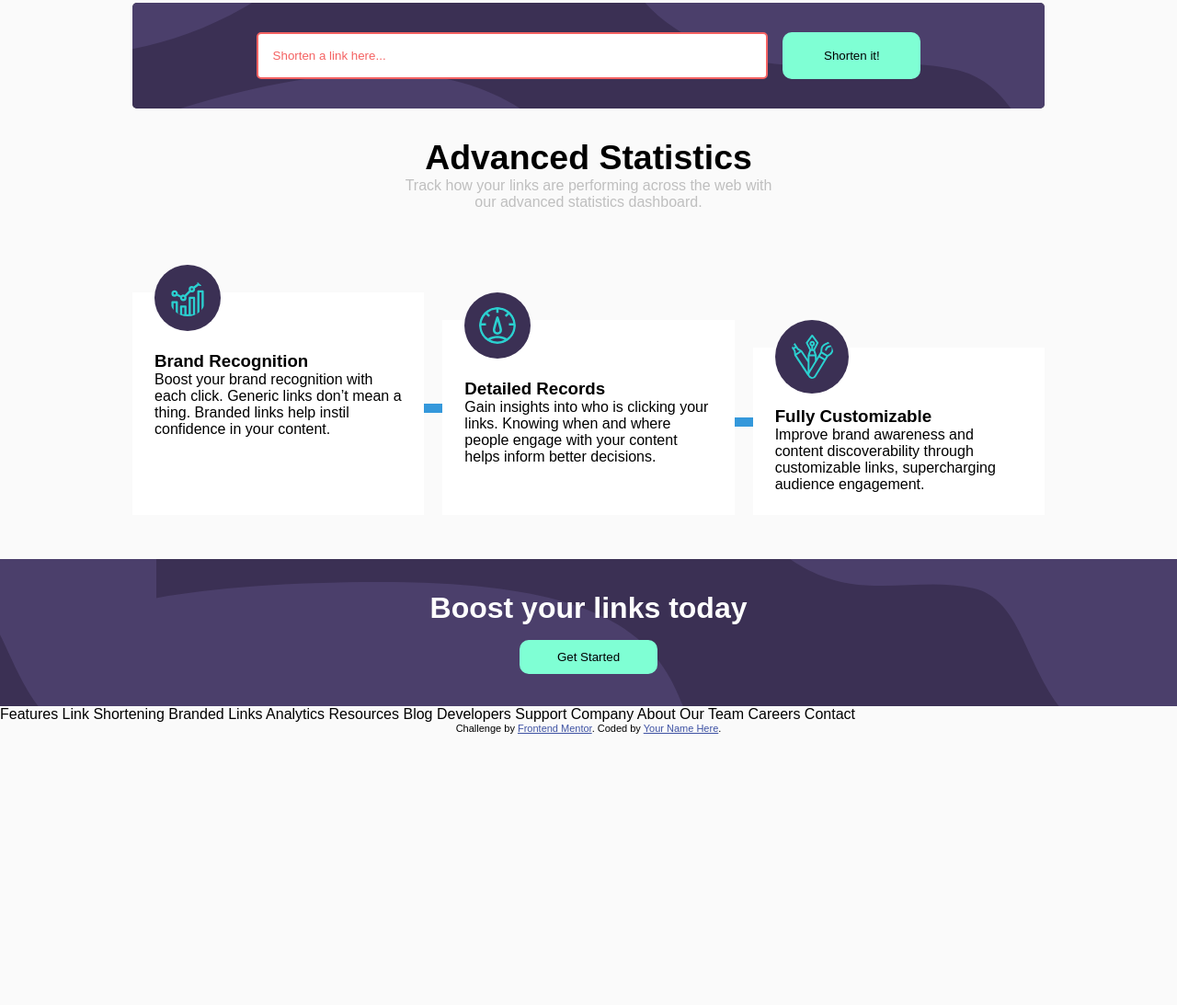
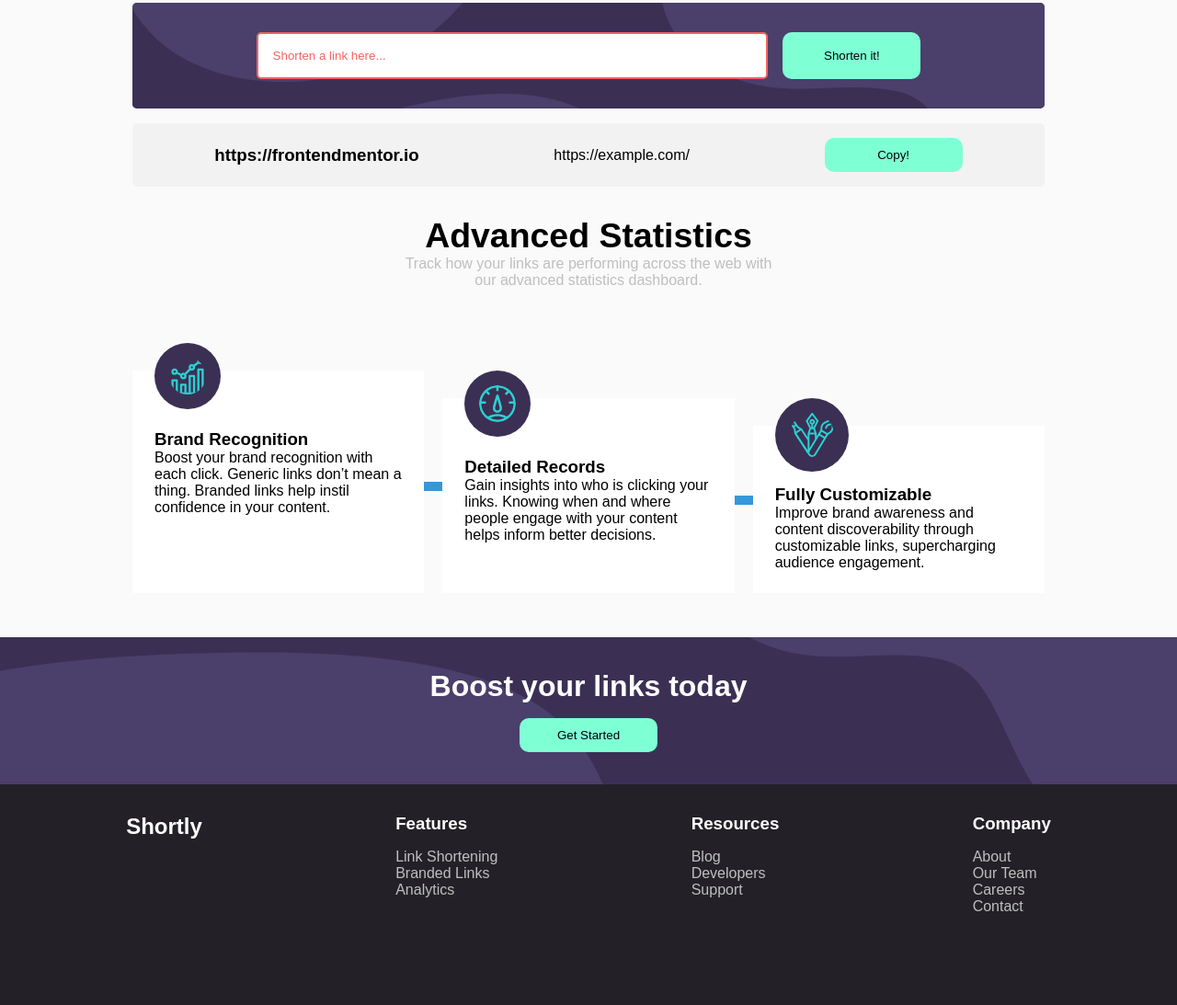
Before and after one commit to kwanzv/url-shortening-api-master, a website: page index.html in a window 1280 px wide. Shown: the part 390-1483 px from the top of the page at 92% size. Before the commit the page ends 1188 px from the top, so only its background shows below. Drawn offline with Linux system fonts and the light colour scheme.

Commit message:
Footer section and example placeholder in the form

```diff
--- a/index.html
+++ b/index.html
@@ -58,6 +58,12 @@
         <input type="url" placeholder="Shorten a link here..." />
         <button class="btn">Shorten it!</button>
       </div>
+
+      <div class="shortened-links">
+        <div class="shortened-link">
+          <h3>https://frontendmentor.io</h3>
+          <p>https://example.com/</p>
+          <button class="btn">Copy!</button></div>
     </section>
 
     <section class="statistics">
@@ -99,20 +105,35 @@
       <button class="btn">Get Started</button>
     </section>
 
-    Features Link Shortening Branded Links Analytics Resources Blog Developers
-    Support Company About Our Team Careers Contact
+    <footer>
+      <h2>Shortly</h2>
+      <div class="links-wrapper">
+        <h3>Features</h3>
+        <ul>
+          <li>Link Shortening</li>
+          <li>Branded Links</li>
+          <li>Analytics</li>
+        </ul>
+      </div>
+      <div class="links-wrapper">
+        <h3>Resources</h3>
+        <ul>
+          <li>Blog</li>
+          <li>Developers</li>
+          <li>Support</li>
+        </ul>
+      </div>
 
+      <div class="links-wrapper">
+        <h3>Company</h3>
+      <ul>
+        <li>About</li>
+        <li>Our Team</li>
+        <li>Careers</li>
+        <li>Contact</li>
+      </ul>
+      </div>
 
-
-
-    <div class="attribution">
-      Challenge by
-      <a href="https://www.frontendmentor.io?ref=challenge" target="_blank"
-        >Frontend Mentor</a
-      >. Coded by <a href="#">Your Name Here</a>.
-    </div>
-
-
-
+    </footer>
   </body>
 </html>
--- a/input.scss
+++ b/input.scss
@@ -113,7 +113,7 @@ button {
   justify-content: center;
   background-image: url("./images/bg-boost-desktop.svg");
   background-repeat: no-repeat;
-  background-position: 70%;
+  background-size: cover;
   backdrop-filter: invert(70%);
   input {
     width: 60%;
@@ -130,8 +130,18 @@ button {
 
 }
 
+
+.shortened-link {
+  margin-top: 1rem;
+  display: flex;
+  background-color:hsl(0, 0%, 95%);
+  justify-content: space-around;
+  padding: 1rem;
+  align-items: center;
+  border-radius: 5px;
+}
+
 .action {
-  background-color: hsl(257, 27%, 26%);
   width: 100%;
   display: flex;
   justify-content: center;
@@ -140,8 +150,9 @@ button {
   flex-direction: column;
   background-image: url("./images/bg-shorten-desktop.svg");
   background-color:   hsl(257, 27%, 26%);
-  background-repeat: cover;
-  background-position: right;
+  background-repeat: no-repeat;
+  background-position: center;
+  background-size: cover;
   h3 {
     font-size: 2rem;
     color: white;
@@ -184,7 +195,6 @@ button {
     }
   }
 
-
   .card:nth-child(1) {
     &::before {
       content: "";
@@ -214,3 +224,26 @@ button {
     margin-top: 60px;
   }
 }
+
+footer {
+  display: flex;
+  color: white;
+  justify-content: space-around;
+  height: 30vh;
+  background-color: hsl(260, 8%, 14%);
+  padding :2rem;
+
+  ul>li {
+    list-style: none;
+    text-decoration: none;
+    color:hsl(0, 0%, 75%);
+    &:hover {
+      color: white;
+      cursor: pointer;
+    }
+  }
+
+  .links-wrapper>h3 {
+    margin-bottom:1rem;
+  }
+}
```
Also changed, not shown: output.css, 1 other file.
